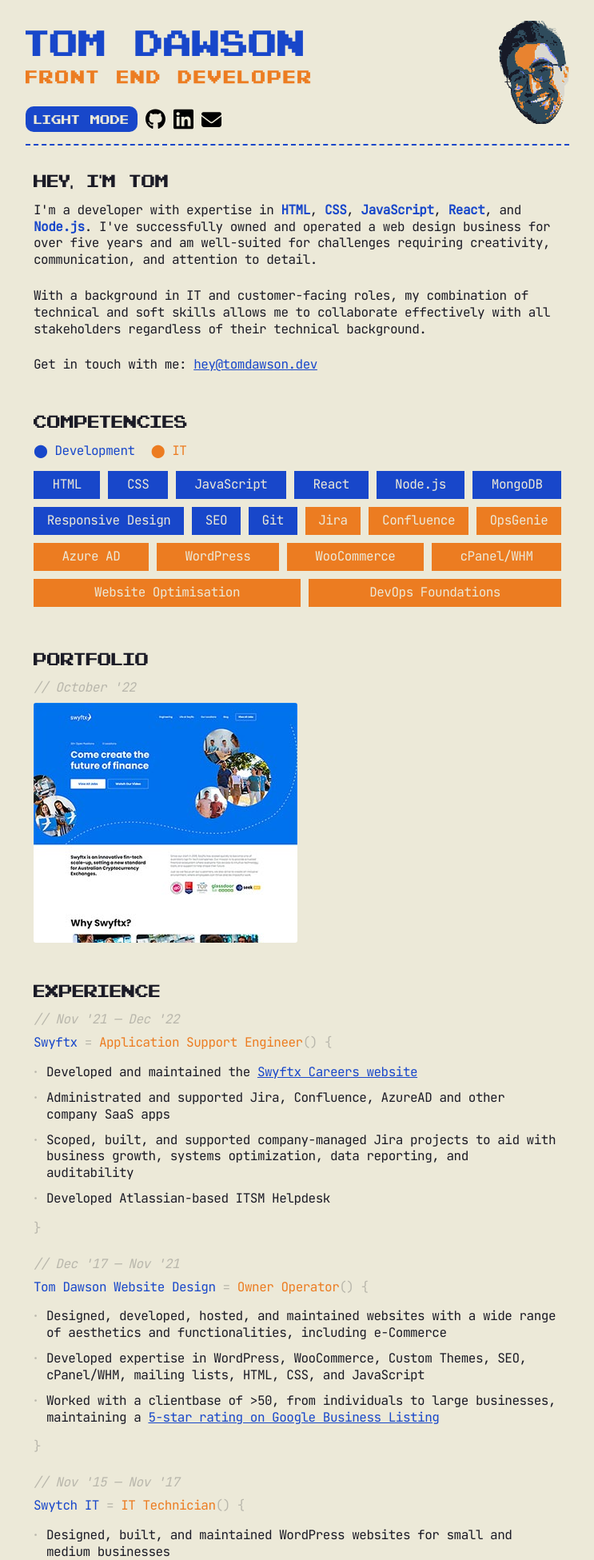
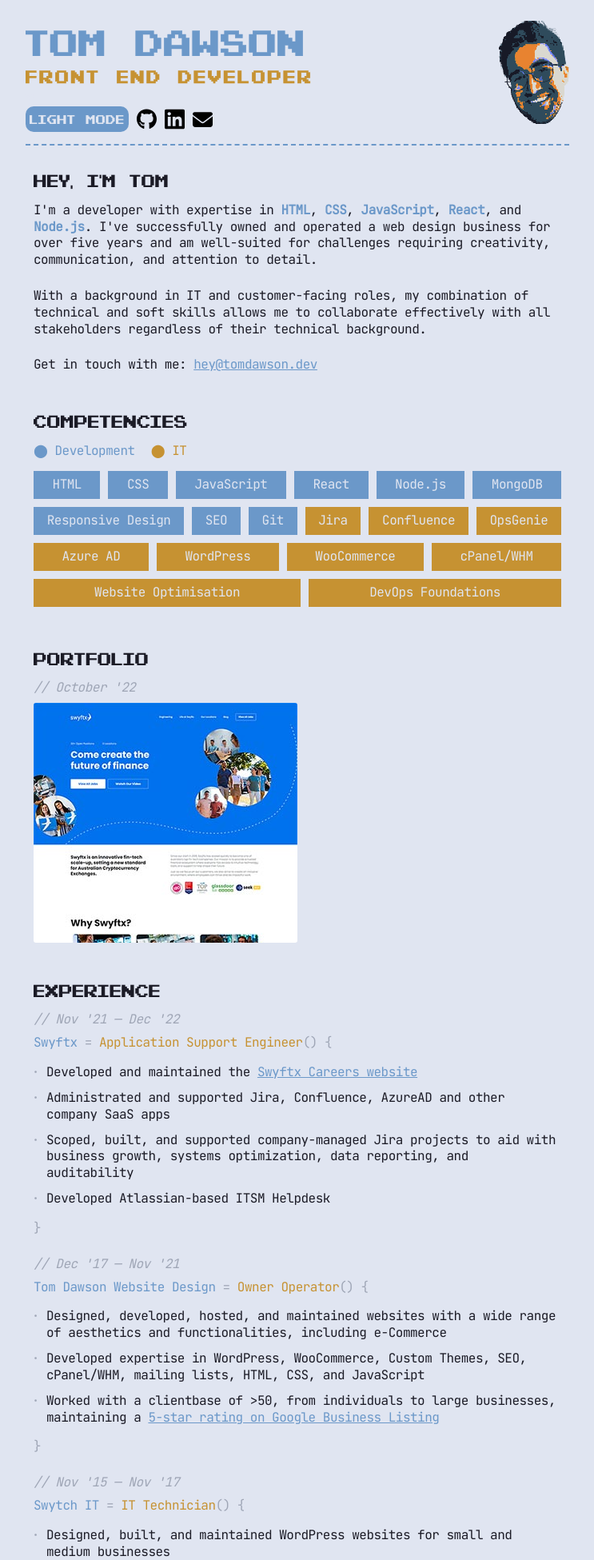
Before and after one commit to TomDawson/cv, a PHP site: page / in a window 1280 px wide. Shown: the top 1951 px of the page at 80% size, without its empty margins (268-1011 px from the left). Run offline with PHP 8.4, Linux system fonts and the light colour scheme.

Commit message:
Light theme finished

```diff
--- a/styles/style.css
+++ b/styles/style.css
@@ -27,12 +27,12 @@
 /* Theming and Structure */
 
 html[data-theme='light'] {
-  --background: #ece9d8;
-  --nav-background: #ece9d8a4;
+  --background: #e0e5f1;
+  --nav-background: #e0e5f1a4;
   --body: #1B1B26;
-  --faded: #b9b7ac;
-  --primary: #1847ca;
-  --secondary: #ec7c21;
+  --faded: #9fa6b6;
+  --primary: #6b98c9;
+  --secondary: #C69232;
 }
 
 html[data-theme='dark'] {
@@ -126,10 +126,6 @@
   opacity: 0.5;
 }
 
-nav .social-icon:hover {
-  transform: scale(115%);
-}
-
 /* Typography Before/After Embellishments */
 
 .date::before {
@@ -216,14 +212,10 @@
   margin-left: auto;
   margin-right: auto;
   box-sizing: border-box;
-  position: relative;
-  z-index: 2;
 }
 
 .indented {
   margin: 0px 10px;
-  position: relative;
-  z-index: 2;
 }
 
 .indented > * + * { /* Add margin in between child elements */
@@ -283,8 +275,6 @@
   margin: 10px 0px 0px -5px;
   padding-inline-start: 0px;
   width: calc(100% + 10px);
-  position: relative;
-  z-index: 2;
   /* Flex */
   display: flex;
   flex-direction: row;
@@ -305,13 +295,15 @@
   justify-content: center;
   /* These make the tiles stretch */
   flex-grow: 1;
-  max-width: auto;
+  width: auto;
 }
 
 /* Header styles */
 
 header {
   display: flex;
+  position: relative;
+  z-index: 3;
 }
 
 header.container {
@@ -323,7 +315,7 @@
   position: absolute;
   right: 0px;
   bottom: 25px;
-  overflow-clip-margin: unset;   /* This stops face img from causing shift in nav when scrolling on mobile */
+  overflow-clip-margin: initial;   /* This stops face img from causing shift in nav when scrolling on mobile */
 }
 
 nav /* #navbar */ {
@@ -333,11 +325,13 @@
   flex-wrap: wrap;
   position: sticky;
   top: -1px; /* -1px is important for JS to apply .sticky class to nav */
-  z-index: 10;
+  z-index: 2;
   padding: 15px 0px 15px 0px;
   border-bottom: dashed 2px var(--primary); /* Perf. line border */
   margin-bottom: 2em;
   gap: 10px;
+  backdrop-filter: blur(5px);
+  background-color: var(--nav-background);
 }
 
 /* Header Links */
@@ -365,10 +359,7 @@
 
 /* Header + Footer Sticking */
 
-.sticky {
-  backdrop-filter: blur(5px);
-  background-color: var(--nav-background);
-}
+
 
 /* Footer */
 
@@ -450,7 +441,7 @@
   color: var(--background);
   background-color: var(--primary);
   border-radius: 10px;
-  min-width: 140px;
+  min-width: 80px;
 }
 
 .toggle-button:active {
@@ -605,14 +596,21 @@
   }
 
   #portrait, .sticky #portrait {
-    max-height: 110px;
+    max-height: 90px;
     right: 0px;
-    bottom: -20px;
+    bottom: -15px;
+    /*
     -moz-transform: none;
     -webkit-transform: none;
     -o-transform: none;
     -ms-transform: none;
     transform: none;
+    */
+    -moz-transform: rotate(-20deg) translateY(50px);
+    -webkit-transform: rotate(-20deg) translateY(50px);
+    -o-transform: rotate(-20deg) translateY(50px);
+    -ms-transform: rotate(-20deg) translateY(50px);
+    transform: rotate(-20deg) translateY(50px);
   }
 
   header.container {
```
